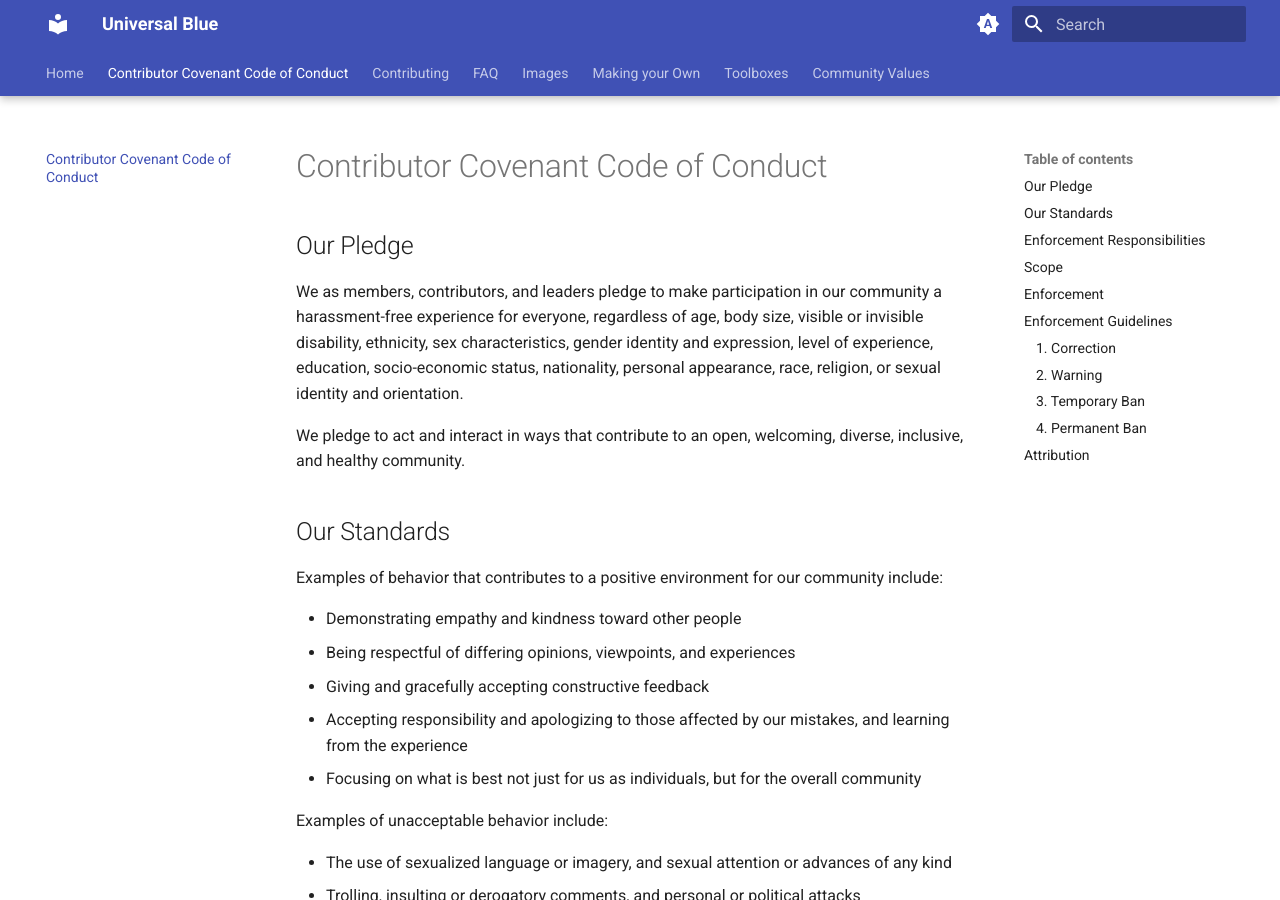
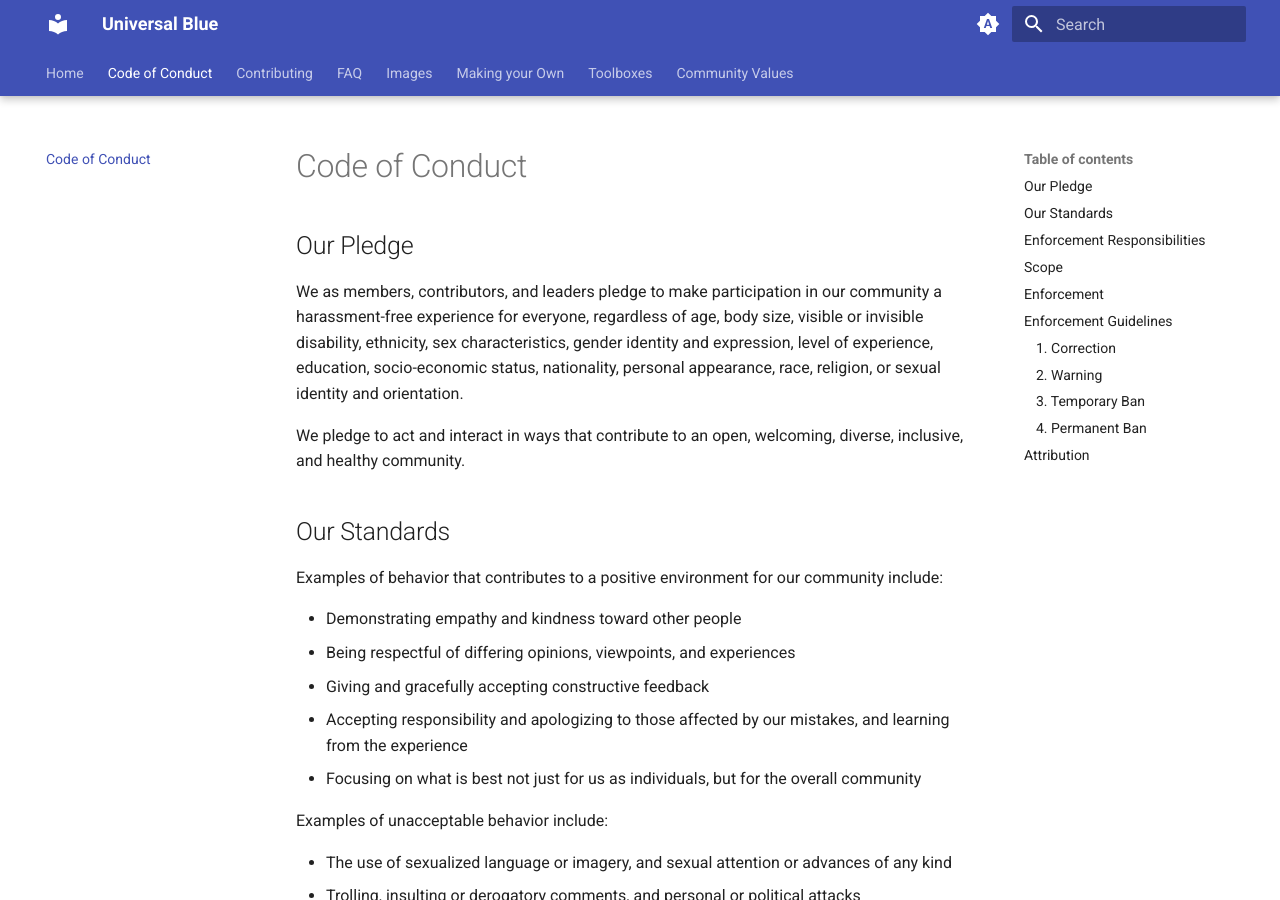
Before and after one commit to ublue-os/website, an MkDocs documentation site: the page built from docs/CODE_OF_CONDUCT.md, in a window 1280 px wide and 900 px high. Built offline with MkDocs 1.6.1 and Material for MkDocs 9.7.7, drawn with Linux system fonts in a browser that asks for light colours.

Commit message:
fix: shorten title

```diff
--- a/docs/CODE_OF_CONDUCT.md
+++ b/docs/CODE_OF_CONDUCT.md
@@ -1,4 +1,4 @@
-# Contributor Covenant Code of Conduct
+# Code of Conduct
 
 ## Our Pledge
 
```
